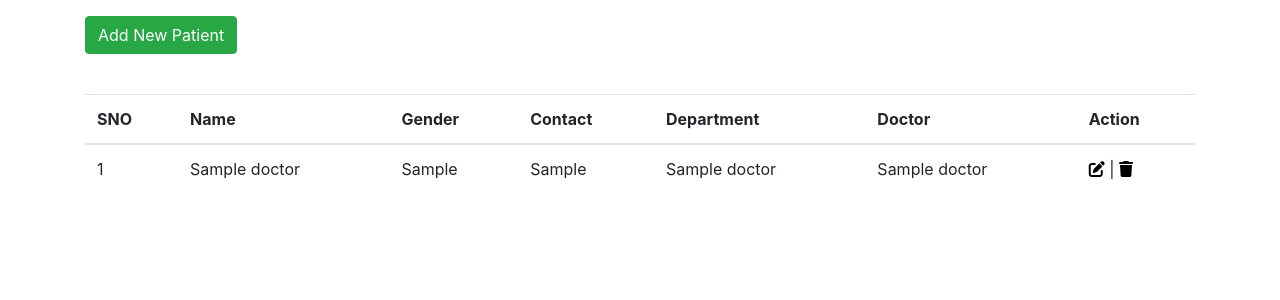
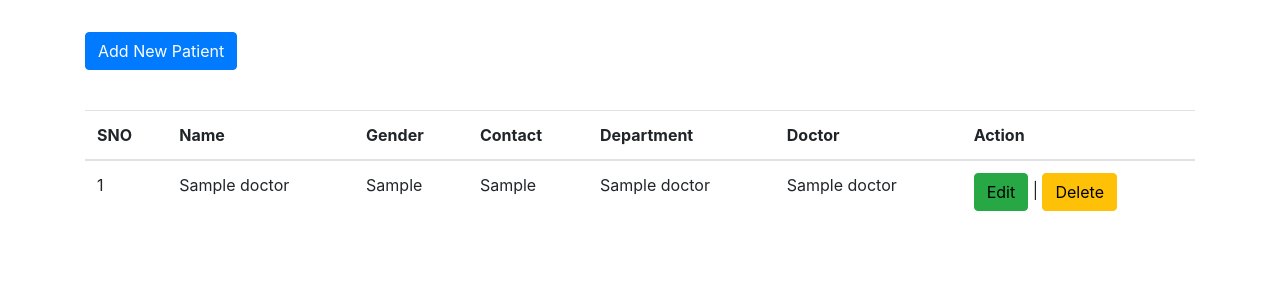
Before and after one commit to Ragesh02/Demo, a PHP site: page / in a window 1280 px wide. Shown: the part 96-396 px from the top of the page. Run offline with PHP 8.4, Linux system fonts and the light colour scheme; tables that the repository leaves empty or names only in its code hold one stand-in row (values such as "Sample post").

Commit message:
index.php

```diff
--- a/index.php
+++ b/index.php
@@ -1,7 +1,7 @@
-<?php require_once "db_conn.php"; ?>
-<?php include "header.php"; ?>
+<?php include "db_conn.php" ?>
+<?php include "header.php" ?>
 
-<nav class="navbar justify-content-center mt-4">
+<nav class="navbar justify-content-center mt-4 mb-3">
     <h1>Patients Information Table</h1>
 </nav>
 
@@ -12,13 +12,13 @@
             echo "<div class='alert alert-warning alert-dismissible fade show'>";
                 echo $_GET['message'];
                 echo '<button type="button" class="close" data-dismiss="alert" aria-label="Close">';
-                echo '<span aria-hidden="true">&times;</span>';
+                    echo '<span aria-hidden="true">&times;</span>';
                 echo "</button>";
             echo "</div>";
         }
     ?>
 
-    <a href="add_patient.php" class="btn btn-success mt-3 mb-4">Add New Patient</a>
+    <a href="add_patient.php" class="btn btn-primary mt-3 mb-4">Add New Patient</a>
 
     <table class="table table-hover mt-3">
         <thead>
@@ -32,10 +32,10 @@
                 <th>Action</th>
             </tr>
         </thead>
-
         <tbody>
 
             <?php
+
                 $query = "SELECT * FROM patients
                             LEFT JOIN departments
                             ON departments.dep_id = patients.pat_dep_id
@@ -43,9 +43,9 @@
                             ON doctors.doc_id = patients.pat_doc_id";
                 $result = mysqli_query($connect, $query);
                 $count = 1;
-                while ($row = mysqli_fetch_assoc($result)) {
+                while($row = mysqli_fetch_assoc($result)) {
+
             ?>
-
             <tr>
                 <td><?php echo $count++; ?></td>
                 <td><?php echo $row['pat_name']; ?></td>
@@ -54,8 +54,9 @@
                 <td><?php echo $row['dep_name']; ?></td>
                 <td><?php echo $row['doc_name']; ?></td>
                 <td>
-                    <a href="edit_patient.php?pat_id=<?php echo $row['pat_id']; ?>" style="color: black;"><i class="fa-solid fa-pen-to-square"></i></a> |
-                    <a href="delete_patient.php?pat_id=<?php echo $row['pat_id']; ?>" style="color: black;"><i class="fa-solid fa-trash"></i></a>
+                    <a href="edit_patient.php?pat_id=<?php echo $row['pat_id']; ?>" class="btn btn-success" style="color: black;">Edit</a> |
+                    <a href="delete_patient.php?pat_id=<?php echo $row['pat_id']; ?>" class="btn btn-warning" style="color: black;">Delete</a>
+
                 </td>
             </tr>
             <?php } ?>
@@ -63,4 +64,5 @@
     </table>
 </div>
 
-<?php include "footer.php"; ?>
+
+<?php include "footer.php" ?>
```
